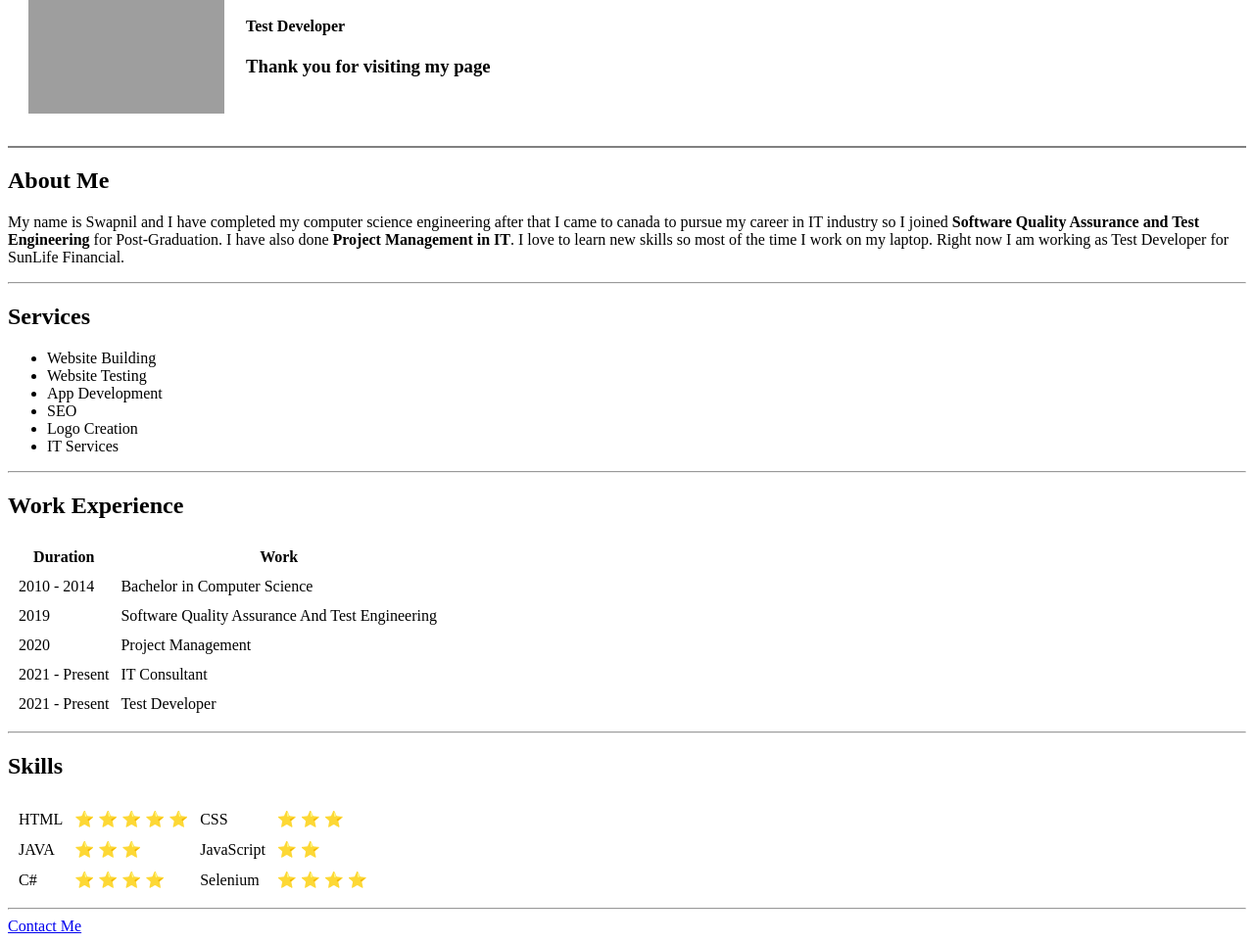
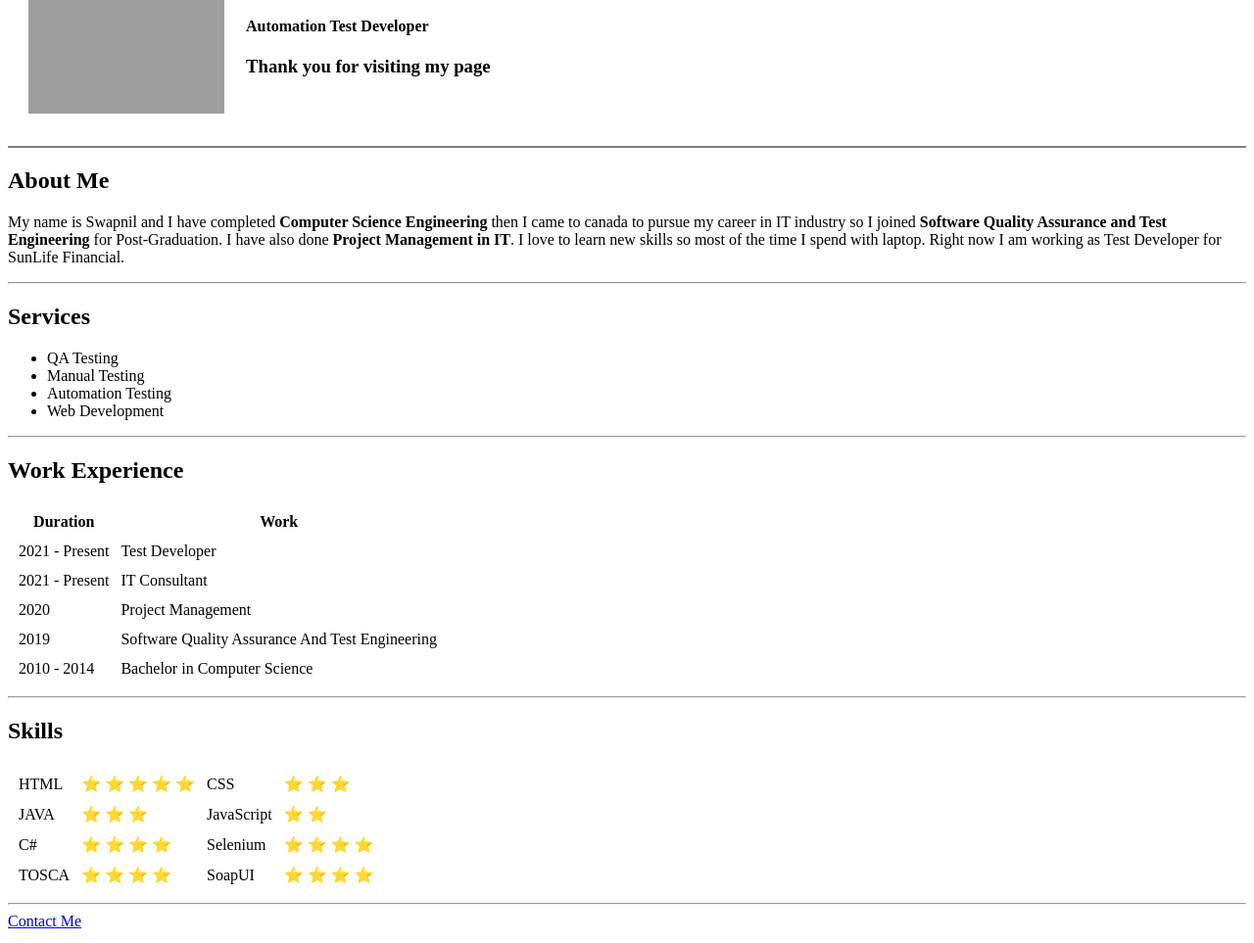
Before and after one commit to swapnilpatel11/Web-Development-2022, a plain HTML site: page index.html in a window 1280 px wide. Shown: the part 113-1076 px from the top of the page at 98% size. Drawn offline with Linux system fonts and the light colour scheme; grey boxes are pictures that could not be loaded.

Commit message:
Made changes to content

```diff
--- a/index.html
+++ b/index.html
@@ -13,7 +13,7 @@
                 <td><img src="image.png" height="200" width="200" alt="image"></td>
                 <td>
                     <h1><a href="https://www.linkedin.com/in/swapnil11/">Swapnil Patel</a></h1>
-                    <h4>Test Developer</h4>
+                    <h4>Automation Test Developer</h4>
                     <h3>Thank you for visiting my page</h3>
                 </td>
             </tr>
@@ -22,19 +22,17 @@
 
     <h2>About Me</h2>
     <div>
-        <p>My name is Swapnil and I have completed my computer science engineering after that I came to canada to pursue my career in IT industry so I joined <b>Software Quality Assurance and Test Engineering</b> for Post-Graduation. I have also done <b>Project Management in IT</b>. I love to learn new skills so most of the time I work on my laptop. Right now I am working as Test Developer for SunLife Financial.</p>
+        <p>My name is Swapnil and I have completed <b>Computer Science Engineering</b> then I came to canada to pursue my career in IT industry so I joined <b>Software Quality Assurance and Test Engineering</b> for Post-Graduation. I have also done <b>Project Management in IT</b>. I love to learn new skills so most of the time I spend with laptop. Right now I am working as Test Developer for SunLife Financial.</p>
     </div>
 
     <hr>
 
     <h2>Services</h2>
     <ul>
-        <li>Website Building</li>
-        <li>Website Testing</li>
-        <li>App Development</li>
-        <li>SEO</li>
-        <li>Logo Creation</li>
-        <li>IT Services</li>
+        <li>QA Testing</li>
+        <li>Manual Testing</li>
+        <li>Automation Testing</li>
+        <li>Web Development</li>
     </ul>
 
     <hr>
@@ -49,26 +47,29 @@
             </tr>
         </thead>
         <tbody>
+
             <tr>
-                <td>2010 - 2014</td>
-                <td>Bachelor in Computer Science</td>
+                <td>2021 - Present</td>
+                <td>Test Developer</td>
+            </tr>
+            <tr>
+                <td>2021 - Present</td>
+                <td>IT Consultant</td>
+            </tr>
+
+            <tr>
+                <td>2020</td>
+                <td>Project Management</td>
             </tr>
             <tr>
                 <td>2019</td>
                 <td>Software Quality Assurance And Test Engineering</td>
             </tr>
             <tr>
-                <td>2020</td>
-                <td>Project Management</td>
+                <td>2010 - 2014</td>
+                <td>Bachelor in Computer Science</td>
             </tr>
-            <tr>
-                <td>2021 - Present</td>
-                <td>IT Consultant</td>
-            </tr>
-            <tr>
-                <td>2021 - Present</td>
-                <td>Test Developer</td>
-            </tr>
+
         </tbody>
     </table>
     <hr>
@@ -94,6 +95,13 @@
             <td>&#11088 &#11088 &#11088 &#11088</td>
         </tr>
 
+        <tr>
+            <td>TOSCA </td>
+            <td>&#11088 &#11088 &#11088 &#11088</td>
+            <td>SoapUI </td>
+            <td>&#11088 &#11088 &#11088 &#11088</td>
+        </tr>
+
     </table>
 
     <hr>
```
